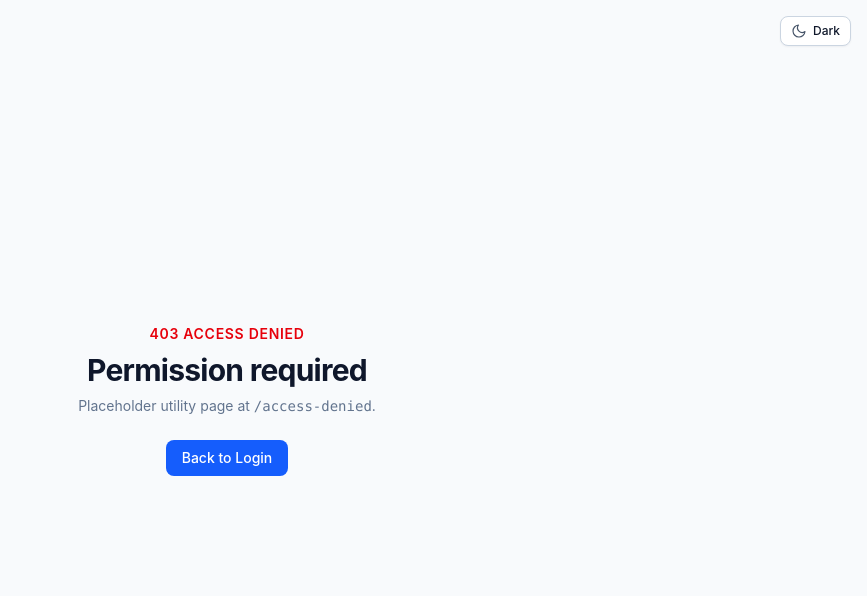
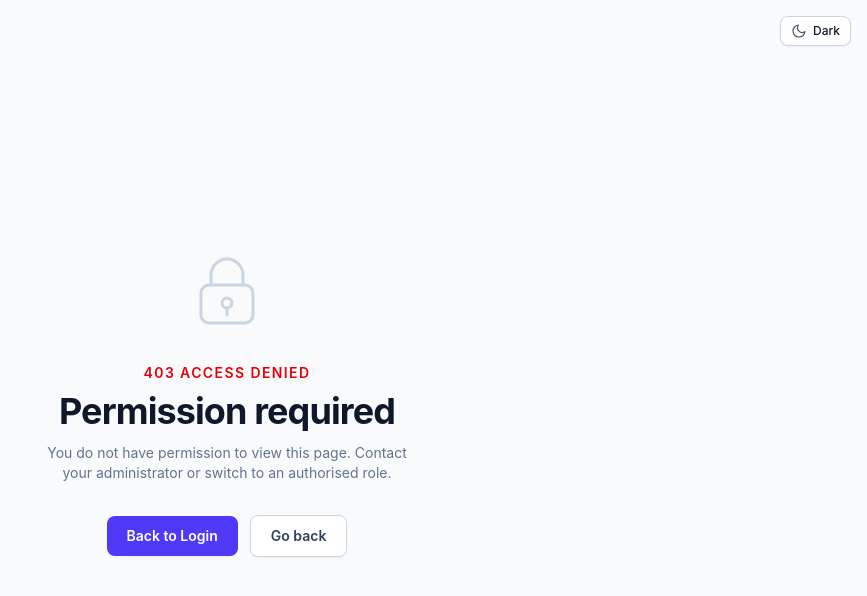
Before and after one commit to manangarg007/MDMS, a React (Vite) app: page /access-denied in a window 1280 px wide. Shown: the top 596 px of the page, without its empty margins (413-1280 px from the left). Built offline with nearby package versions, Linux system fonts and the light colour scheme.

Commit message:
Enhance error and access pages with illustrations and improved messaging (#12)

```diff
--- a/src/shared/pages/AccessDeniedPage.tsx
+++ b/src/shared/pages/AccessDeniedPage.tsx
@@ -3,23 +3,57 @@ import { ThemeToggle } from '../components';
 
 export default function AccessDeniedPage() {
   return (
-    <div className="flex min-h-screen flex-col items-center justify-center bg-slate-50 px-4 text-center text-slate-900 dark:bg-slate-950 dark:text-slate-100">
+    <div className="relative flex min-h-screen flex-col items-center justify-center bg-slate-50 px-4 py-10 text-center text-slate-900 dark:bg-slate-950 dark:text-slate-100">
       <div className="absolute top-4 right-4">
         <ThemeToggle />
       </div>
-      <p className="text-sm font-semibold uppercase tracking-wider text-red-600 dark:text-red-400">
+
+      {/* Illustration — padlock */}
+      <svg
+        className="mb-6 h-24 w-24 text-slate-300 dark:text-slate-700"
+        viewBox="0 0 96 96"
+        fill="none"
+        aria-hidden="true"
+      >
+        {/* Lock shackle */}
+        <path
+          d="M32 42V32a16 16 0 0132 0v10"
+          stroke="currentColor"
+          strokeWidth="3"
+          strokeLinecap="round"
+          strokeLinejoin="round"
+        />
+        {/* Lock body */}
+        <rect x="22" y="42" width="52" height="38" rx="8" stroke="currentColor" strokeWidth="3" />
+        {/* Keyhole */}
+        <circle cx="48" cy="60" r="5" stroke="currentColor" strokeWidth="3" />
+        <path d="M48 65v7" stroke="currentColor" strokeWidth="3" strokeLinecap="round" />
+      </svg>
+
+      <p className="text-sm font-semibold uppercase tracking-widest text-red-600 dark:text-red-400">
         403 Access Denied
       </p>
-      <h1 className="mt-2 text-3xl font-bold tracking-tight">Permission required</h1>
-      <p className="mt-2 max-w-md text-sm text-slate-500 dark:text-slate-400">
-        Placeholder utility page at <code>/access-denied</code>.
+      <h1 className="mt-2 text-3xl font-bold tracking-tight sm:text-4xl">Permission required</h1>
+      <p className="mt-3 max-w-sm text-sm text-slate-500 dark:text-slate-400">
+        You do not have permission to view this page. Contact your administrator or switch to an
+        authorised role.
       </p>
-      <Link
-        to="/login"
-        className="mt-6 rounded-lg bg-blue-600 px-4 py-2 text-sm font-medium text-white hover:bg-blue-700"
-      >
-        Back to Login
-      </Link>
+
+      <div className="mt-8 flex flex-wrap items-center justify-center gap-3">
+        <Link
+          to="/login"
+          className="rounded-lg bg-indigo-600 px-5 py-2.5 text-sm font-semibold text-white shadow-xs transition hover:bg-indigo-700 focus-visible:outline-none focus-visible:ring-2 focus-visible:ring-indigo-500 focus-visible:ring-offset-2 dark:focus-visible:ring-offset-slate-950"
+        >
+          Back to Login
+        </Link>
+        <button
+          type="button"
+          onClick={() => window.history.back()}
+          className="rounded-lg border border-slate-300 bg-white px-5 py-2.5 text-sm font-semibold text-slate-700 shadow-xs transition hover:bg-slate-50 focus-visible:outline-none focus-visible:ring-2 focus-visible:ring-slate-400 focus-visible:ring-offset-2 dark:border-slate-700 dark:bg-slate-900 dark:text-slate-200 dark:hover:bg-slate-800"
+        >
+          Go back
+        </button>
+      </div>
     </div>
   );
 }
--- a/src/shared/pages/MaintenancePage.tsx
+++ b/src/shared/pages/MaintenancePage.tsx
@@ -3,23 +3,52 @@ import { ThemeToggle } from '../components';
 
 export default function MaintenancePage() {
   return (
-    <div className="flex min-h-screen flex-col items-center justify-center bg-slate-50 px-4 text-center text-slate-900 dark:bg-slate-950 dark:text-slate-100">
+    <div className="relative flex min-h-screen flex-col items-center justify-center bg-slate-50 px-4 py-10 text-center text-slate-900 dark:bg-slate-950 dark:text-slate-100">
       <div className="absolute top-4 right-4">
         <ThemeToggle />
       </div>
-      <p className="text-sm font-semibold uppercase tracking-wider text-amber-600 dark:text-amber-400">
+
+      {/* Illustration — wrench & gear */}
+      <svg
+        className="mb-6 h-24 w-24 text-slate-300 dark:text-slate-700"
+        viewBox="0 0 96 96"
+        fill="none"
+        aria-hidden="true"
+      >
+        <circle cx="52" cy="44" r="20" stroke="currentColor" strokeWidth="3" />
+        <circle cx="52" cy="44" r="8" stroke="currentColor" strokeWidth="3" />
+        {/* Gear teeth */}
+        <path d="M52 20v-5M52 73v-5M28 44h-5M81 44h-5" stroke="currentColor" strokeWidth="3" strokeLinecap="round" />
+        <path d="M34.1 26.1l-3.5-3.5M73.4 65.4l-3.5-3.5M34.1 61.9l-3.5 3.5M73.4 22.6l-3.5 3.5" stroke="currentColor" strokeWidth="3" strokeLinecap="round" />
+        {/* Wrench */}
+        <path d="M22 70l20-20" stroke="currentColor" strokeWidth="3" strokeLinecap="round" />
+        <path d="M18 62a8 8 0 0110-10" stroke="currentColor" strokeWidth="3" strokeLinecap="round" />
+      </svg>
+
+      <p className="text-sm font-semibold uppercase tracking-widest text-amber-600 dark:text-amber-400">
         Scheduled Maintenance
       </p>
-      <h1 className="mt-2 text-3xl font-bold tracking-tight">We will be back shortly</h1>
-      <p className="mt-2 max-w-md text-sm text-slate-500 dark:text-slate-400">
-        Placeholder utility page at <code>/maintenance</code>.
+      <h1 className="mt-2 text-3xl font-bold tracking-tight sm:text-4xl">We will be back shortly</h1>
+      <p className="mt-3 max-w-sm text-sm text-slate-500 dark:text-slate-400">
+        MDMS is undergoing scheduled maintenance to improve your experience. Please check back
+        in a little while.
       </p>
-      <Link
-        to="/login"
-        className="mt-6 rounded-lg border border-slate-200 bg-white px-4 py-2 text-sm font-medium text-slate-700 hover:bg-slate-50 dark:border-slate-700 dark:bg-slate-900 dark:text-slate-200 dark:hover:bg-slate-800"
-      >
-        Back to Login
-      </Link>
+
+      <div className="mt-8 flex flex-wrap items-center justify-center gap-3">
+        <button
+          type="button"
+          onClick={() => window.location.reload()}
+          className="rounded-lg bg-indigo-600 px-5 py-2.5 text-sm font-semibold text-white shadow-xs transition hover:bg-indigo-700 focus-visible:outline-none focus-visible:ring-2 focus-visible:ring-indigo-500 focus-visible:ring-offset-2 dark:focus-visible:ring-offset-slate-950"
+        >
+          Try again
+        </button>
+        <Link
+          to="/login"
+          className="rounded-lg border border-slate-300 bg-white px-5 py-2.5 text-sm font-semibold text-slate-700 shadow-xs transition hover:bg-slate-50 focus-visible:outline-none focus-visible:ring-2 focus-visible:ring-slate-400 focus-visible:ring-offset-2 dark:border-slate-700 dark:bg-slate-900 dark:text-slate-200 dark:hover:bg-slate-800"
+        >
+          Back to Login
+        </Link>
+      </div>
     </div>
   );
 }
--- a/src/shared/pages/NotFoundPage.tsx
+++ b/src/shared/pages/NotFoundPage.tsx
@@ -3,23 +3,50 @@ import { ThemeToggle } from '../components';
 
 export default function NotFoundPage() {
   return (
-    <div className="flex min-h-screen flex-col items-center justify-center bg-slate-50 px-4 text-center text-slate-900 dark:bg-slate-950 dark:text-slate-100">
+    <div className="relative flex min-h-screen flex-col items-center justify-center bg-slate-50 px-4 py-10 text-center text-slate-900 dark:bg-slate-950 dark:text-slate-100">
       <div className="absolute top-4 right-4">
         <ThemeToggle />
       </div>
-      <p className="text-sm font-semibold uppercase tracking-wider text-blue-600 dark:text-blue-400">
+
+      {/* Illustration */}
+      <svg
+        className="mb-6 h-24 w-24 text-slate-300 dark:text-slate-700"
+        viewBox="0 0 96 96"
+        fill="none"
+        aria-hidden="true"
+      >
+        <rect x="8" y="20" width="80" height="56" rx="8" stroke="currentColor" strokeWidth="3" />
+        <path d="M28 44h8M44 44h24M28 56h16M52 56h12" stroke="currentColor" strokeWidth="3" strokeLinecap="round" />
+        <path d="M64 36l8 8-8 8" stroke="currentColor" strokeWidth="3" strokeLinecap="round" strokeLinejoin="round" />
+        <path d="M72 44H58" stroke="currentColor" strokeWidth="3" strokeLinecap="round" />
+        <circle cx="72" cy="72" r="12" fill="currentColor" className="text-slate-200 dark:text-slate-800" />
+        <path d="M68 76l8-8M68 68l8 8" stroke="currentColor" className="text-slate-400 dark:text-slate-500" strokeWidth="2.5" strokeLinecap="round" />
+      </svg>
+
+      <p className="text-sm font-semibold uppercase tracking-widest text-indigo-600 dark:text-indigo-400">
         404 Error
       </p>
-      <h1 className="mt-2 text-3xl font-bold tracking-tight">Page not found</h1>
-      <p className="mt-2 max-w-md text-sm text-slate-500 dark:text-slate-400">
-        The address you requested does not match any MDMS route.
+      <h1 className="mt-2 text-3xl font-bold tracking-tight sm:text-4xl">Page not found</h1>
+      <p className="mt-3 max-w-sm text-sm text-slate-500 dark:text-slate-400">
+        The address you requested does not match any MDMS route. Double-check the URL or head back
+        somewhere safe.
       </p>
-      <Link
-        to="/login"
-        className="mt-6 rounded-lg bg-blue-600 px-4 py-2 text-sm font-medium text-white hover:bg-blue-700"
-      >
-        Go to Login
-      </Link>
+
+      <div className="mt-8 flex flex-wrap items-center justify-center gap-3">
+        <Link
+          to="/login"
+          className="rounded-lg bg-indigo-600 px-5 py-2.5 text-sm font-semibold text-white shadow-xs transition hover:bg-indigo-700 focus-visible:outline-none focus-visible:ring-2 focus-visible:ring-indigo-500 focus-visible:ring-offset-2 dark:focus-visible:ring-offset-slate-950"
+        >
+          Go to Login
+        </Link>
+        <button
+          type="button"
+          onClick={() => window.history.back()}
+          className="rounded-lg border border-slate-300 bg-white px-5 py-2.5 text-sm font-semibold text-slate-700 shadow-xs transition hover:bg-slate-50 focus-visible:outline-none focus-visible:ring-2 focus-visible:ring-slate-400 focus-visible:ring-offset-2 dark:border-slate-700 dark:bg-slate-900 dark:text-slate-200 dark:hover:bg-slate-800"
+        >
+          Go back
+        </button>
+      </div>
     </div>
   );
 }
```
Also changed, not shown: src/shared/pages/ServerErrorPage.tsx (+51 -14 lines).
